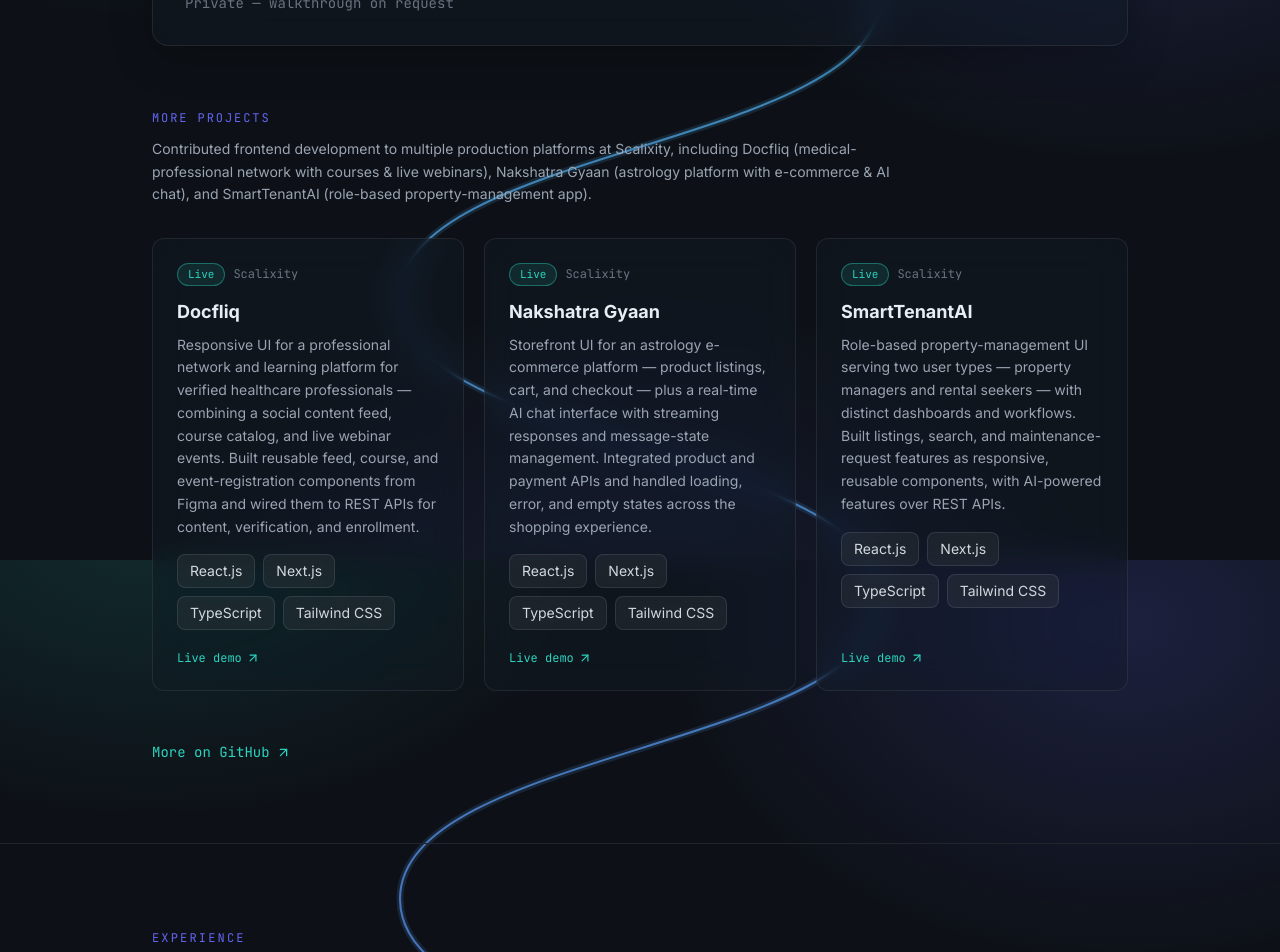
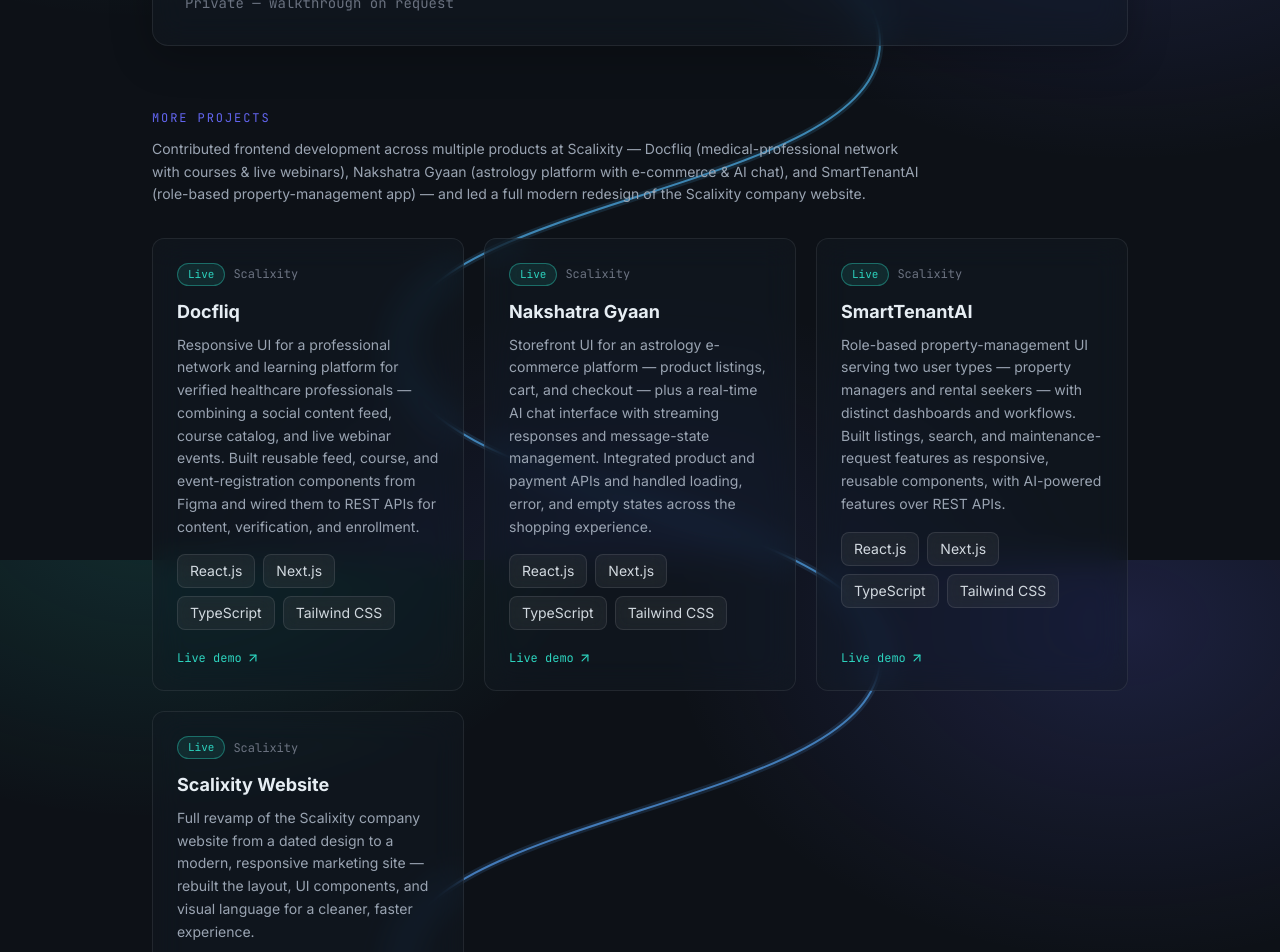
Before and after one commit to Nihalpuse/nihal-puse-portfolio, a Next.js app: page / in a window 1280 px wide. Shown: the part 2640-3592 px from the top of the page. Built offline with nearby package versions, Linux system fonts and the light colour scheme.

Commit message:
feat: add Scalixity website revamp as a live company project

```diff
--- a/src/components/SelectedWork.tsx
+++ b/src/components/SelectedWork.tsx
@@ -33,10 +33,11 @@
             </Reveal>
             <Reveal>
               <p className="mb-8 max-w-3xl text-sm leading-relaxed text-muted">
-                Contributed frontend development to multiple production platforms at Scalixity,
-                including Docfliq (medical-professional network with courses &amp; live webinars),
+                Contributed frontend development across multiple products at Scalixity —
+                Docfliq (medical-professional network with courses &amp; live webinars),
                 Nakshatra Gyaan (astrology platform with e-commerce &amp; AI chat), and
-                SmartTenantAI (role-based property-management app).
+                SmartTenantAI (role-based property-management app) — and led a full modern
+                redesign of the Scalixity company website.
               </p>
             </Reveal>
             <div className="grid gap-5 sm:grid-cols-2 lg:grid-cols-3">
--- a/src/content/projects.ts
+++ b/src/content/projects.ts
@@ -63,4 +63,15 @@
     featured: false,
     company: "Scalixity",
   },
+  {
+    slug: "scalixity-website",
+    title: "Scalixity Website",
+    blurb:
+      "Full revamp of the Scalixity company website from a dated design to a modern, responsive marketing site — rebuilt the layout, UI components, and visual language for a cleaner, faster experience.",
+    tech: ["React.js", "Next.js", "TypeScript", "Tailwind CSS"],
+    links: { live: "https://scalixity-website.vercel.app" },
+    status: "live",
+    featured: false,
+    company: "Scalixity",
+  },
 ];
```
